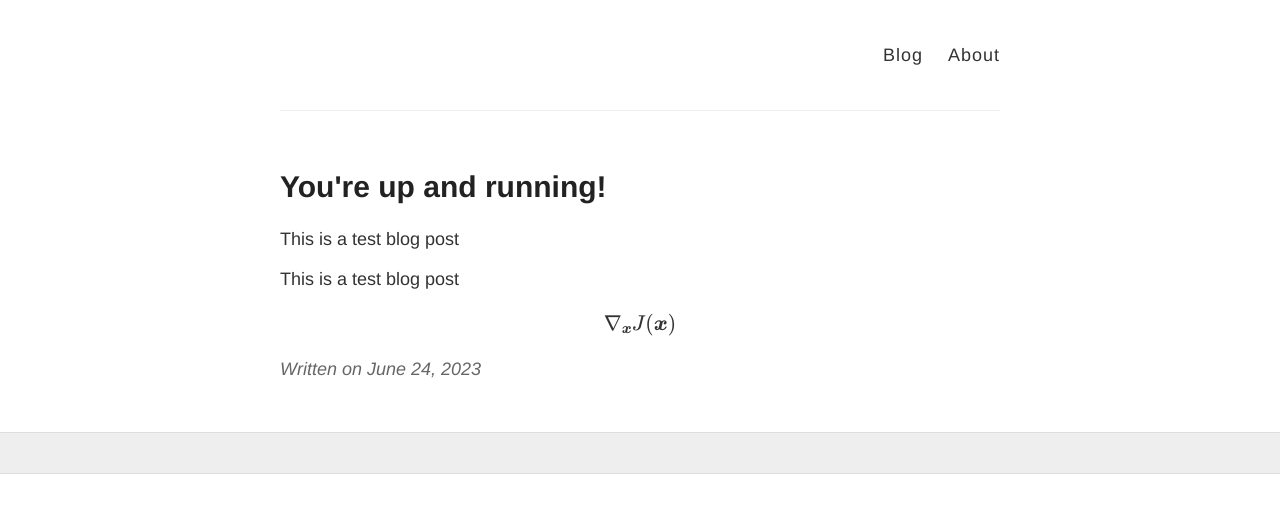
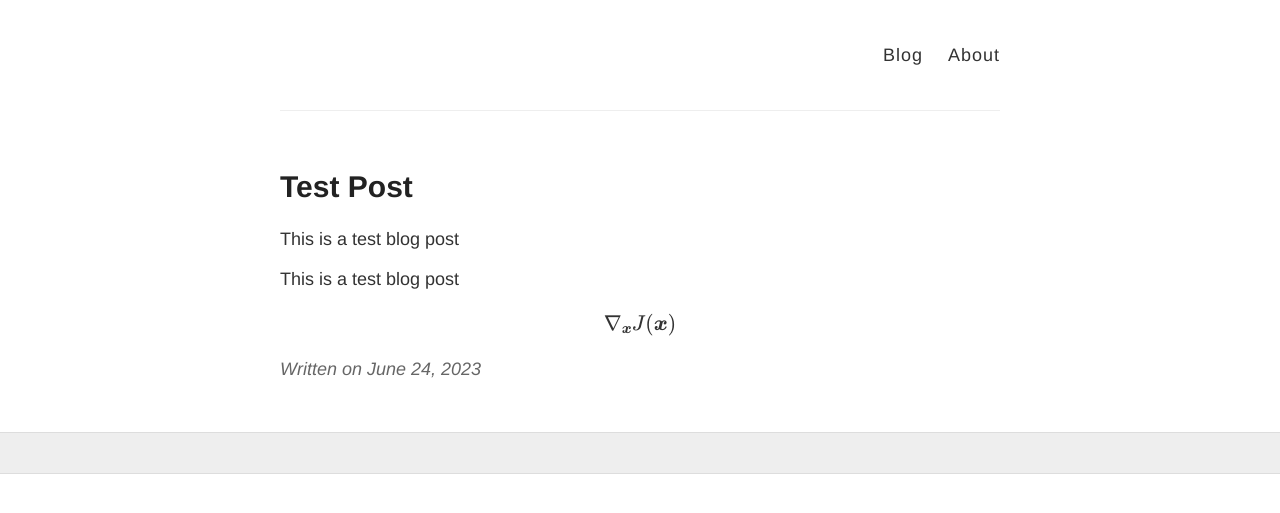
Before and after one commit to hecent/hecent.github.io, a Jekyll site: the page built from _posts/2023-6-24-Hello-World.md, in a window 1280 px wide. Shown: the top 513 px of the page. Built offline with Jekyll 4.4.1, drawn with Linux system fonts in a browser that asks for light colours; formulas are drawn with MathJax 3.

Commit message:
Update 2023-6-24-Hello-World.md

```diff
--- a/_posts/2023-6-24-Hello-World.md
+++ b/_posts/2023-6-24-Hello-World.md
@@ -1,6 +1,6 @@
 ---
 layout: post
-title: You're up and running!
+title: Test Post
 published: true
 ---
 
```
